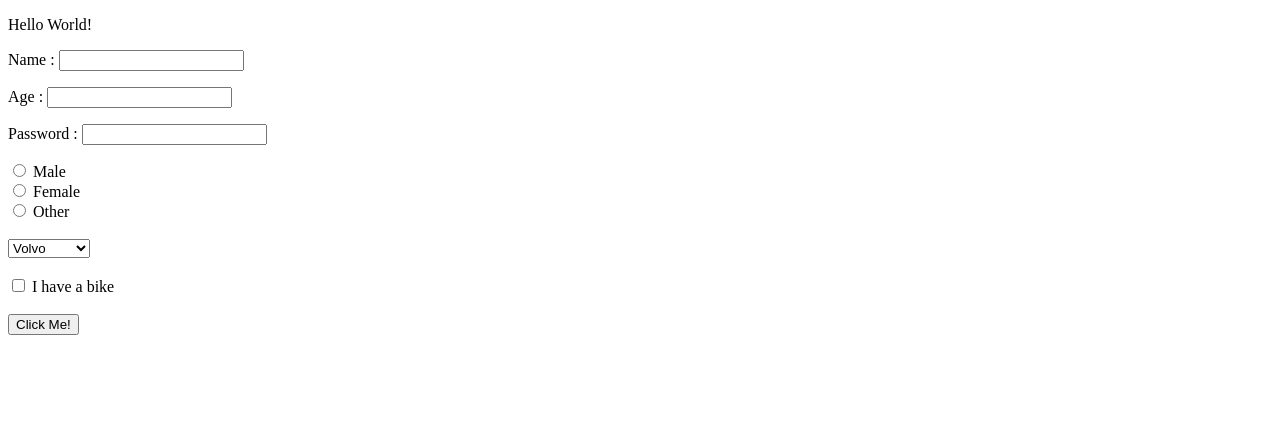
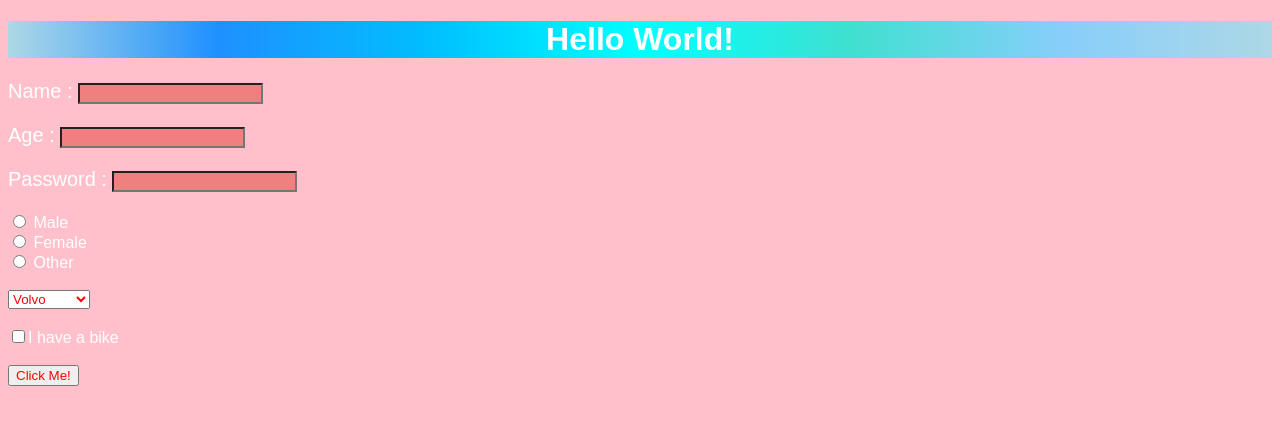
Before and after one commit to chen62di/21.07.19, a plain HTML site: page 22.7-Task1/index.html in a window 1280 px wide. Drawn offline with Linux system fonts and the light colour scheme.

Commit message:
Add files via upload

```diff
--- a/22.7-Task1/index.html
+++ b/22.7-Task1/index.html
@@ -8,10 +8,11 @@
     <script src="index.js"></script>
     <script src="person.js"></script>
     <script src="classPerson.js"></script>
+    <link rel="stylesheet" type="text/css" href="style.css">
 
 </head>
 <body>
-    <p>Hello World!</p>
+    <h1>Hello World!</h1>
     <p>Name : <input type="text" id="nameTxt"></p>
     <p>Age  : <input type="number" id="ageTxt"></p>
     <p>Password  : <input type="password" id="passwordTxt"></p>
@@ -20,17 +21,15 @@
     <input type="radio" name="gender" value="other"> Other
     <br><br>
     <select id="car">
-        <option value="volvo" selected>Volvo</option>
+            <option value="volvo">Volvo</option>
             <option value="Mitsubishi">Mitsubishi</option>
             <option value="Honda">Honda</option>
             <option value="Ford">Ford</option>
     </select>
     <br>
-
     <br>
-<input type="checkbox" name="vehicle1" value="Bike" id="vehicle1Txt"> I have a bike<br>
+    <input type="checkbox" name="vehicle1" value="Bike" id="vehicle1Txt" >I have a bike<br>
     <br>
-    <button onclick="clicked()">Click Me!</button>
-
+    <button onclick="clicked()" class="button">Click Me!</button>
 </body>
 </html>
--- /dev/null
+++ b/22.7-Task1/style.css
@@ -0,0 +1,30 @@
+.button {
+    color: red;
+}
+
+input {
+    background-color: lightcoral;
+}
+
+body {
+    background-color: pink;
+    font-family: Sans-serif;
+    color: white;
+}
+
+h1 {
+    text-align: center;
+    background-image: linear-gradient(to left, lightblue, lightskyblue, turquoise, cyan, deepSkyBlue, dodgerblue, lightblue);
+}
+
+p {
+    font-size: 20px;
+}
+
+select {
+    color: red;
+}
+
+.bike {
+    color: white;
+}
```
Lines whose indentation alone changed are shown as unchanged.
